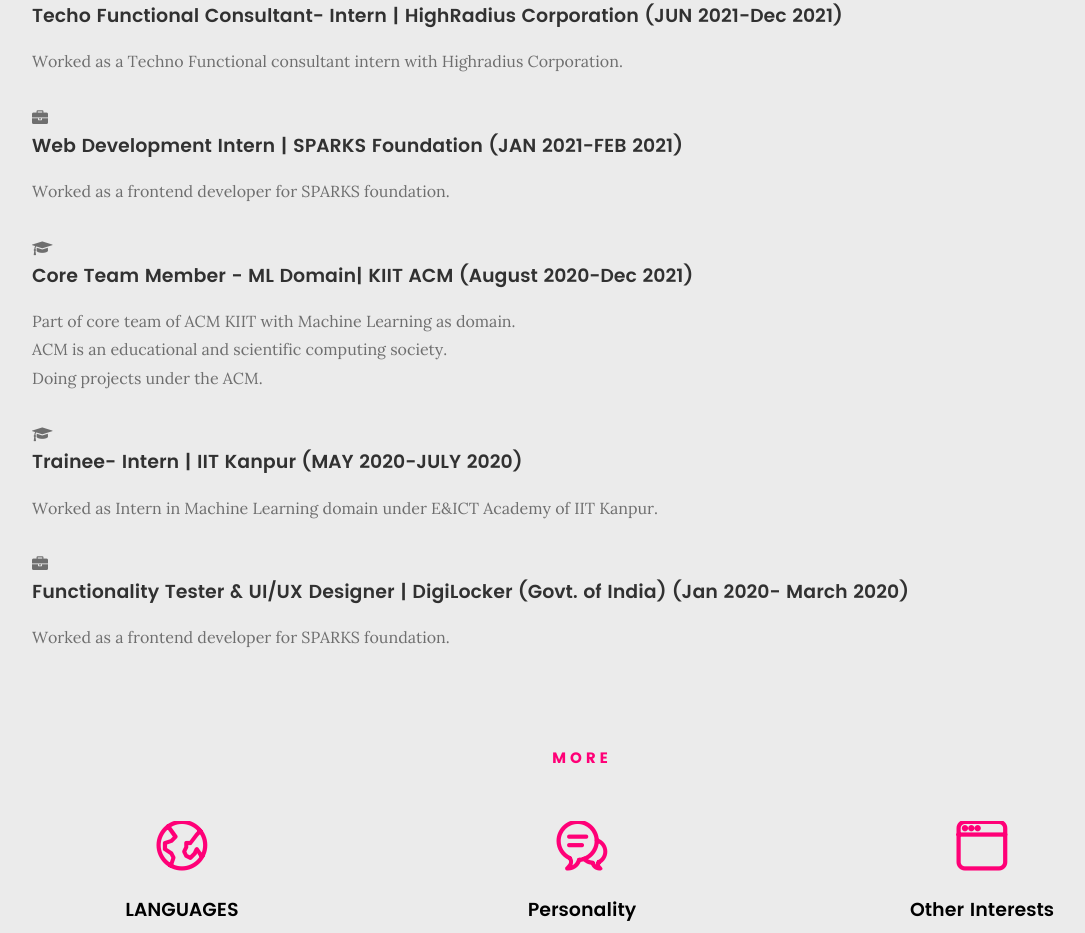
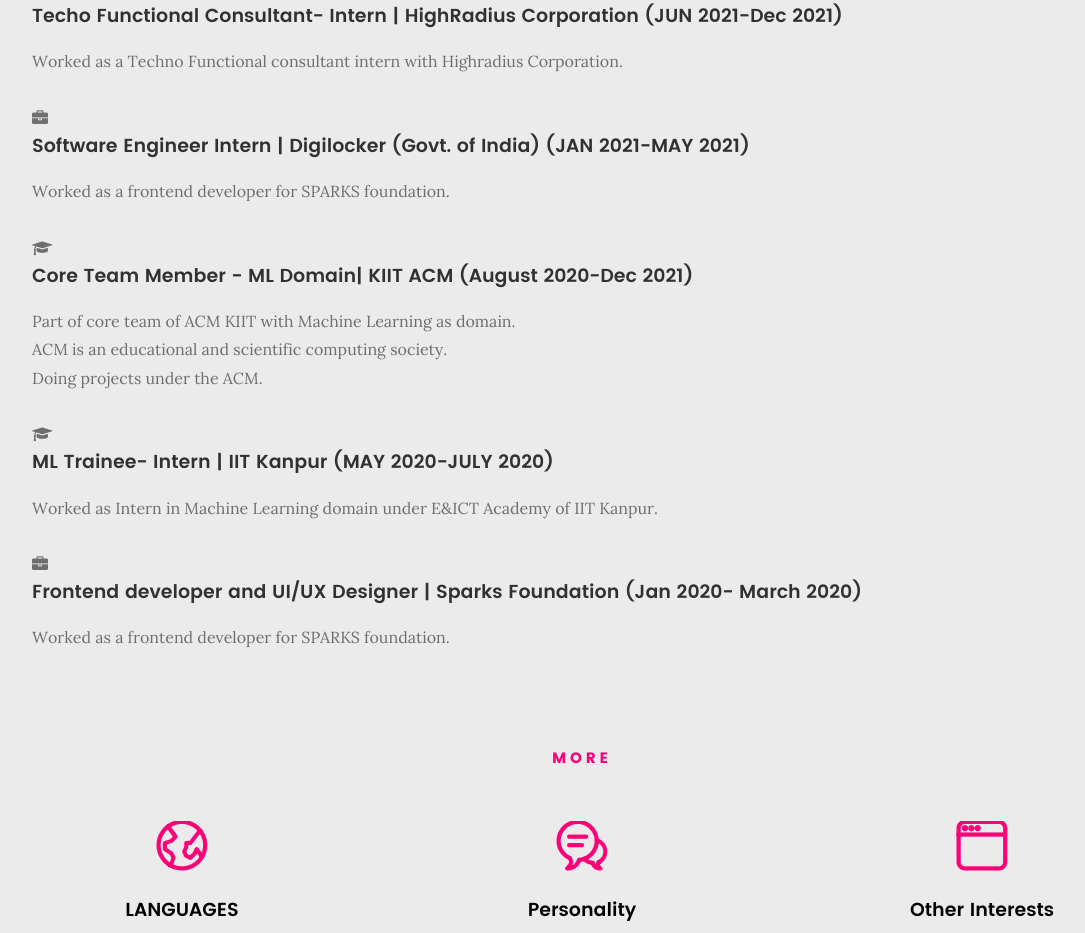
Before and after one commit to kishormayank/iamMayank.github.io, a plain HTML site: page index.html in a window 1280 px wide. Shown: the part 2671-3604 px from the top of the page, without its empty margins (58-1143 px from the left). Drawn offline with Linux system fonts and the light colour scheme; files whose address does not match are found by name.

Commit message:
Update index.html

```diff
--- a/index.html
+++ b/index.html
@@ -268,7 +268,7 @@
 						<i class="fa fa-briefcase"></i>
 					</div>
 					<div class="timeline-header">
-						<h3>Web Development Intern | SPARKS Foundation (JAN 2021-FEB 2021)</h3>
+						<h3>Software Engineer Intern | Digilocker (Govt. of India) (JAN 2021-MAY 2021)</h3>
 						<p>Worked as a frontend developer for SPARKS foundation.</p>
 					</div>
 
@@ -288,7 +288,7 @@
 	   					<i class="fa fa-graduation-cap"></i>
 						</div>
 					<div class="timeline-header">
-						<h3>Trainee- Intern | IIT Kanpur (MAY 2020-JULY 2020)</h3>
+						<h3>ML Trainee- Intern | IIT Kanpur (MAY 2020-JULY 2020)</h3>
 						<p>Worked as Intern in Machine Learning domain under E&ICT Academy of IIT Kanpur.</p>
 					</div>
 
@@ -296,7 +296,7 @@
 						<i class="fa fa-briefcase"></i>
 					</div>
 					<div class="timeline-header">
-						<h3>Functionality Tester & UI/UX Designer | DigiLocker (Govt. of India) (Jan 2020- March 2020)</h3>
+						<h3>Frontend developer and UI/UX Designer | Sparks Foundation (Jan 2020- March 2020)</h3>
 						<p>Worked as a frontend developer for SPARKS foundation.</p>
 					</div>
 
```
